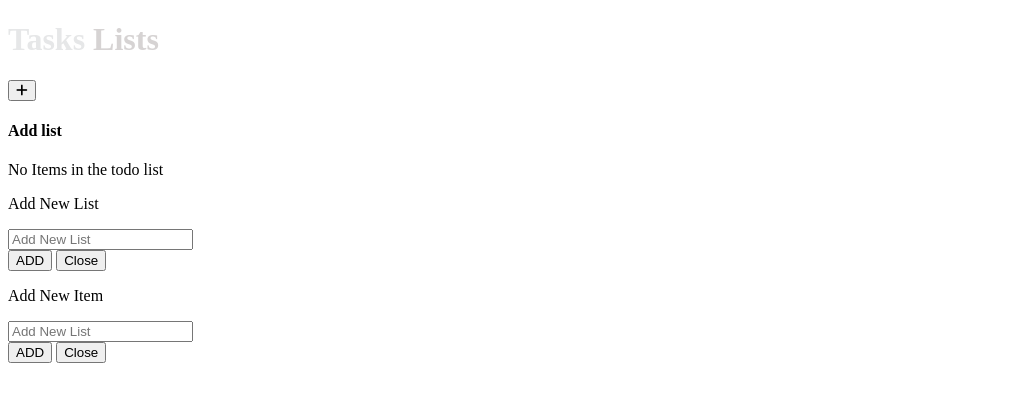
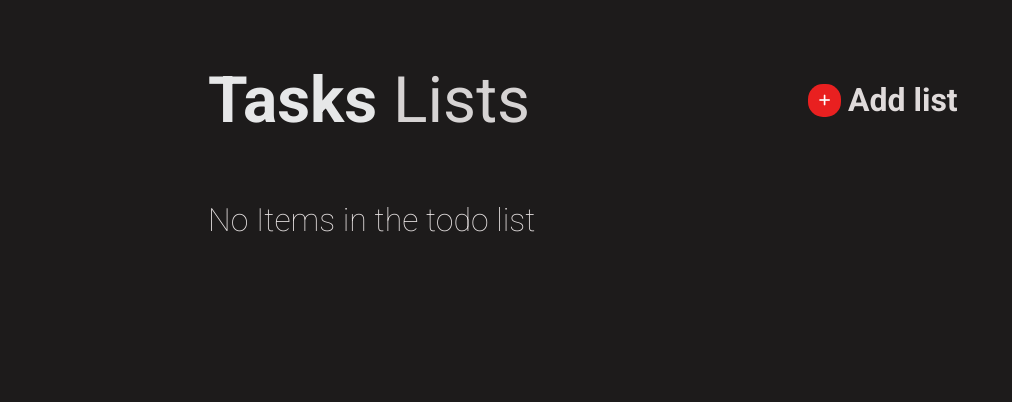
Before and after one commit to Akashw103/Todo-List, a plain HTML site: page index.html in a window 1280 px wide. Shown: the whole page, without its empty margins (0-1012 px from the left). Drawn offline with Linux system fonts and the light colour scheme; the site is published under a folder, as on GitHub Pages, so addresses that start at the root find nothing.

Commit message:
index.html
Change in source

```diff
--- a/index.html
+++ b/index.html
@@ -5,7 +5,7 @@
     <meta http-equiv="X-UA-Compatible" content="IE=edge">
     <title>Todo App</title>
     <meta name="viewport" content="width=device-width, initial-scale=1">
-    <link rel="stylesheet" href="/css/style.css">
+    <link rel="stylesheet" href="css/style.css">
     <link href="https://fonts.googleapis.com/css2?family=Roboto:ital,wght@0,100;0,300;0,400;0,500;0,700;0,900;1,100;1,300;1,400;1,500;1,700;1,900&display=swap" rel="stylesheet">
     <script src="https://kit.fontawesome.com/d65e853b8d.js" crossorigin="anonymous"></script>
 </head>
@@ -44,6 +44,6 @@
             </form>
         </div>
     </div>
-    <script src="/js/index.js" type="text/javascript"></script>
+    <script src="js/index.js" type="text/javascript"></script>
 </body>
 </html>
```
